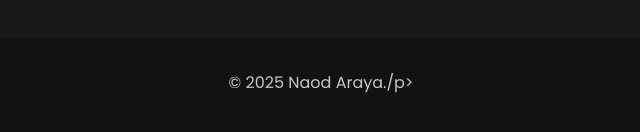
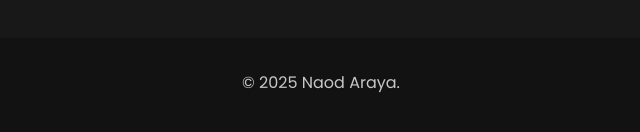
Before and after one commit to Naod007/Portfolio, a plain HTML site: page index.html in a window 1280 px wide. Shown: the part 4157-4289 px from the top of the page, 319-959 px from the left. Drawn offline with nearby package versions, Linux system fonts and the light colour scheme; a web font is replaced by a local one.

Commit message:
Update index.html

```diff
--- a/index.html
+++ b/index.html
@@ -257,7 +257,7 @@
 
     <!-- Footer -->
     <footer>
-        <p>&copy; 2025 Naod Araya./p>
+        <p>&copy; 2025 Naod Araya.</p>
     </footer>
 
     <!-- JavaScript -->
```
